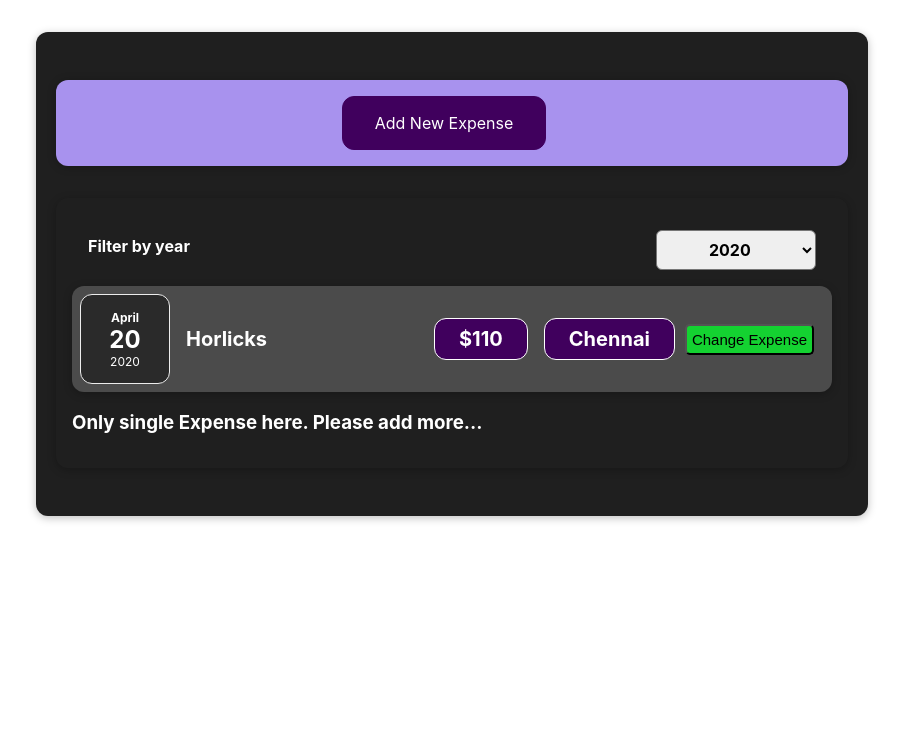
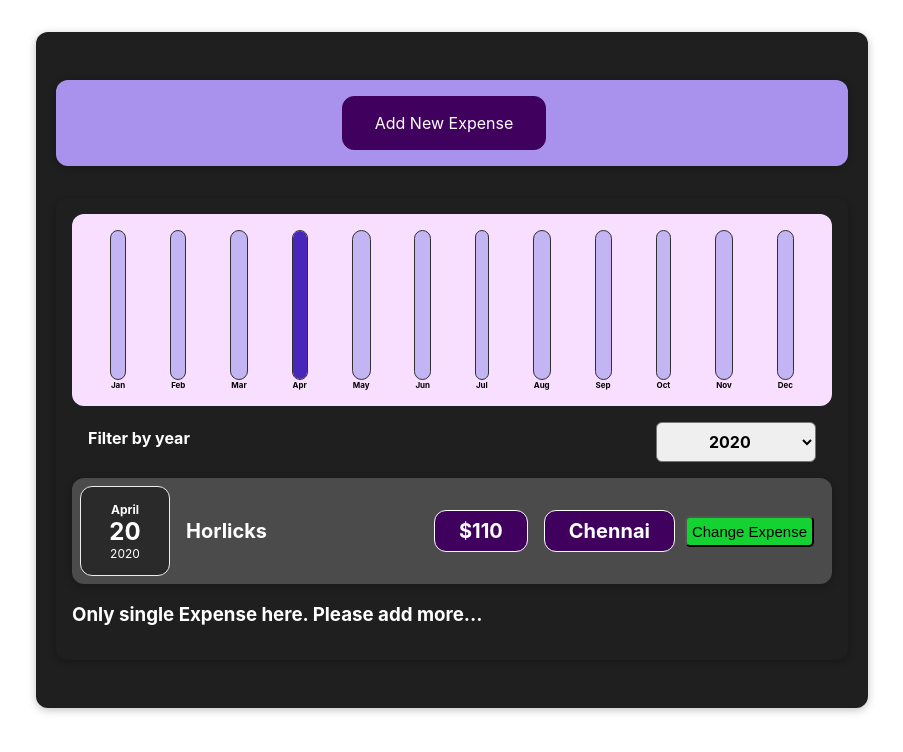
Before and after one commit to reactPlatform/barGraphProject, a React (Create React App) app: page / in a window 1280 px wide. Shown: the top 752 px of the page, without its empty margins (188-1091 px from the left). Built offline with nearby package versions, Linux system fonts and the light colour scheme.

Commit message:
Bargraph implemented

```diff
--- /dev/null
+++ b/src/components/Chart/Chart.css
@@ -0,0 +1,9 @@
+.chart {
+    padding: 1rem;
+    border-radius: 12px;
+    background-color: #f8dfff;
+    text-align: center;
+    display: flex;
+    justify-content: space-around;
+    height: 10rem;
+  }
--- /dev/null
+++ b/src/components/Chart/Chart.js
@@ -0,0 +1,20 @@
+import ChartBar from './ChartBar';
+import './Chart.css';
+
+const Chart = props => {
+    const dataPointValues = props.dataPoints.map(dataPoint => dataPoint.value);
+    const totalMaximum = Math.max(...dataPointValues);
+    return(
+        <div className='chart'>
+            {props.dataPoints.map((dataPoint) =>
+            (
+            <ChartBar
+            key={dataPoint.label}
+            value={dataPoint.value}
+            maxValue={totalMaximum}
+            label={dataPoint.label}/>))}
+
+        </div>
+    )
+}
+export default Chart;
--- /dev/null
+++ b/src/components/Chart/ChartBar.css
@@ -0,0 +1,30 @@
+.chart-bar {
+    height: 100%;
+    display: flex;
+    flex-direction: column;
+    align-items: center;
+  }
+
+  .chart-bar__inner {
+    height: 100%;
+    width: 100%;
+    border: 1px solid #313131;
+    border-radius: 12px;
+    background-color: #c3b4f3;
+    overflow: hidden;
+    display: flex;
+    flex-direction: column;
+    justify-content: flex-end;
+  }
+
+  .chart-bar__fill {
+    background-color: #4826b9;
+    width: 100%;
+    transition: all 0.3s ease-out;
+  }
+
+  .chart-bar__label {
+    font-weight: bold;
+    font-size: 0.5rem;
+    text-align: center;
+  }
--- /dev/null
+++ b/src/components/Chart/ChartBar.js
@@ -0,0 +1,18 @@
+import './ChartBar.css';
+const ChartBar = props => {
+    let barFillHeight = '0%';
+    if(props.maxValue > 0){
+        barFillHeight = Math.round((props.value / props.maxValue) * 100)+'%';
+    }
+    return (
+        <div className='chart-bar'>
+            <div className='chart-bar__inner'>
+                <div className='chart-bar__fill' style={{height:barFillHeight}}></div>
+
+            </div>
+            <div className='chart-bar__label'>{props.label}</div>
+
+        </div>
+    )
+}
+export default ChartBar;
--- a/src/components/Expenses/Expenses.js
+++ b/src/components/Expenses/Expenses.js
@@ -1,5 +1,5 @@
 import React, { useState } from 'react';
-
+import ExpensesChart from './ExpensesChart';
 import ExpenseItem from './ExpenseItem';
 import Card from '../UI/Card';
 import ExpensesFilter from './ExpensesFilter';
@@ -38,9 +38,11 @@ const Expenses = (props) => {
   return (
     <div>
       <Card className='expenses'>
+      <ExpensesChart expenses={filteredExpenses}/>
         <ExpensesFilter selected={filteredYear} onChangeFilter={filterChangeHandler} />
         {expenseContent}
         {oneExpenseContent}
+
       </Card>
     </div>
   );
--- /dev/null
+++ b/src/components/Expenses/ExpensesChart.js
@@ -0,0 +1,27 @@
+import Chart from '../Chart/Chart';
+const ExpensesChart = (props) => {
+    const charDataPoints = [
+        {label:'Jan',value:0},
+        {label:'Feb',value:0},
+        {label:'Mar',value:0},
+        {label:'Apr',value:0},
+        {label:'May',value:0},
+        {label:'Jun',value:0},
+        {label:'Jul',value:0},
+        {label:'Aug',value:0},
+        {label:'Sep',value:0},
+        {label:'Oct',value:0},
+        {label:'Nov',value:0},
+        {label:'Dec',value:0},
+    ];
+    for(const expense of props.expenses){
+        const expenseMonth = expense.date.getMonth();
+        charDataPoints[expenseMonth].value += expense.amount;
+    }
+    return(
+        <div>
+            <Chart dataPoints={charDataPoints}/>
+        </div>
+    )
+}
+export default ExpensesChart;
--- a/src/components/NewExpenses/ExpenseForm.js
+++ b/src/components/NewExpenses/ExpenseForm.js
@@ -37,7 +37,7 @@ const ExpenseForm = (props) => {
         event.preventDefault();
         const expensedata = {
             title: enteredTitle,
-            amount: enteredAmount,
+            amount: +enteredAmount,
             date: new Date(enteredDate),
             location: enteredLocation
         };
```
